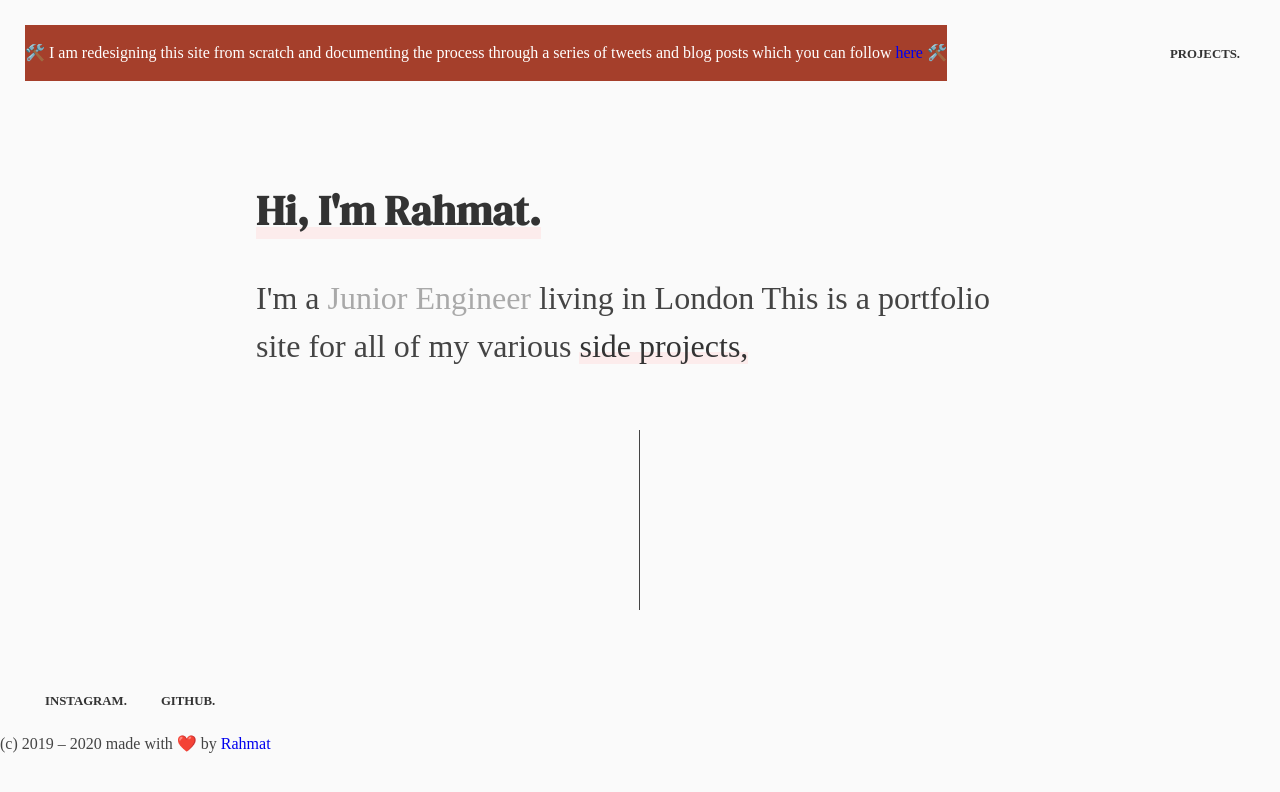
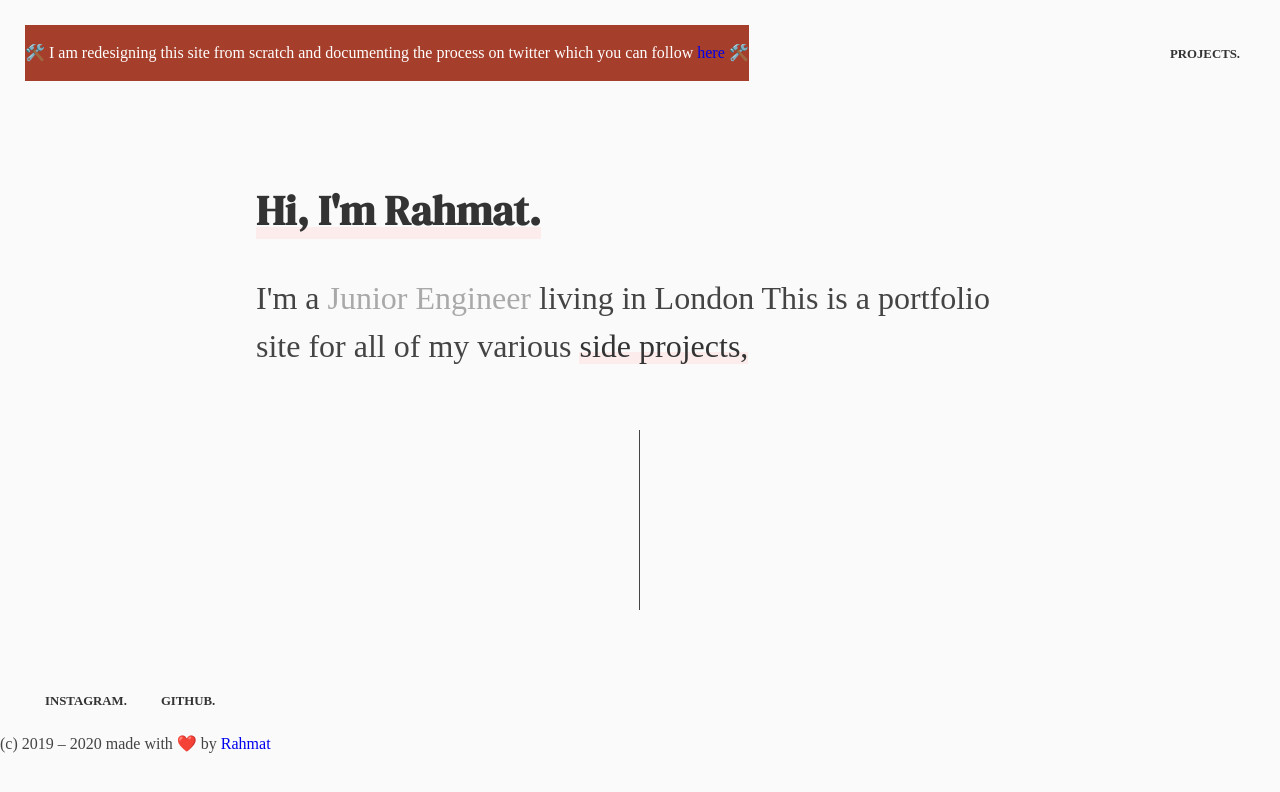
Before and after one commit to ThisIsRahmat/portfolio, a plain HTML site: page index.html in a window 1280 px wide. Drawn offline with nearby package versions, Linux system fonts and the light colour scheme; a script that the page names is missing; a web font is replaced by a local one.

Commit message:
banner work more

```diff
--- a/index.html
+++ b/index.html
@@ -24,7 +24,7 @@
             <div class="blog-design-words" >
 
            <!--    Used hex code to ass hammer and wrench emoji -->
-              <p> &#128736;&#65039; I am redesigning this site from scratch and documenting the process through a series of tweets and blog posts which you can follow
+              <p> &#128736;&#65039; I am redesigning this site from scratch and documenting the process on twitter which you can follow
 
                 <a href="blog_design.html" class="https://twitter.com/i/timeline"> here </a> &#128736;&#65039; </p>
             </div>
```
